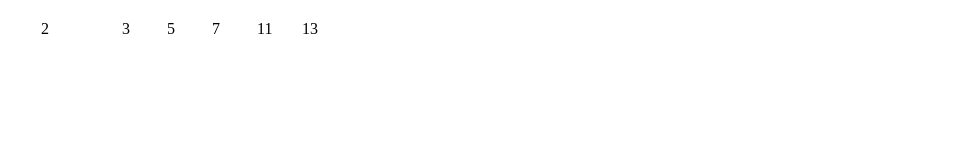
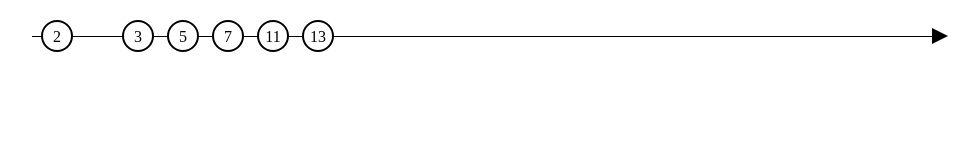
Before and after one commit to cyclejs-community/xstream-marbles, a website built with webpack: page index.html in a window 1280 px wide. Shown: the whole page, without its empty margins (158-1137 px from the left). Built offline with Linux system fonts and the light colour scheme.

Commit message:
Making things look better

```diff
--- a/src/view.ts
+++ b/src/view.ts
@@ -1,5 +1,5 @@
 import { Stream } from 'xstream';
-import { div, label, input, hr, h1, VNode } from '@cycle/dom';
+import { div, span, VNode } from '@cycle/dom';
 import { IMarble, IState } from './definitions';
 
 function renderMarble(marble: IMarble): VNode {
@@ -8,7 +8,7 @@ function renderMarble(marble: IMarble): VNode {
       'z-index': marble.time,
       left: marble.time.toString() + '%'
     }
-  }, marble.data);
+  }, [span([marble.data])]);
 }
 
 function view(state: IState): Stream<VNode> {
--- a/style.css
+++ b/style.css
@@ -24,9 +24,55 @@ html, body {
 .stream {
   position: relative;
   margin: 20px 0;
-  padding: 0 10px;
+  height: 32px;
 }
 
-.stream .marble {
+.stream::before {
   position: absolute;
+  left: 0;
+  top: 50%;
+  height: 1px;
+  background: #000;
+  content: '';
+  width: 100%;
+  display: block;
+  z-index: -1;
 }
+
+.stream::after {
+  width: 0;
+  height: 0;
+  border-top-width: 8px;
+  border-top-style: solid;
+  border-top-color: transparent;
+  border-bottom-width: 8px;
+  border-bottom-style: solid;
+  border-bottom-color: transparent;
+  border-left-width: 16px;
+  border-left-style: solid;
+  border-left-color: #000;
+  display: inline-block;
+  right: -16px;
+  position: absolute;
+  top: 8px;
+  content: '';
+}
+
+.marble {
+  position: absolute;
+  border: 2px solid #000;
+  border-radius: 50%;
+  width: 32px;
+  height: 32px;
+  background: white;
+}
+
+.marble span {
+  position: absolute;
+  top: 0;
+  right: 0;
+  bottom: 0;
+  left: 0;
+  line-height: 30px;
+  text-align: center;
+}
```
Also changed, not shown: dist/app.js, 1 other file.
